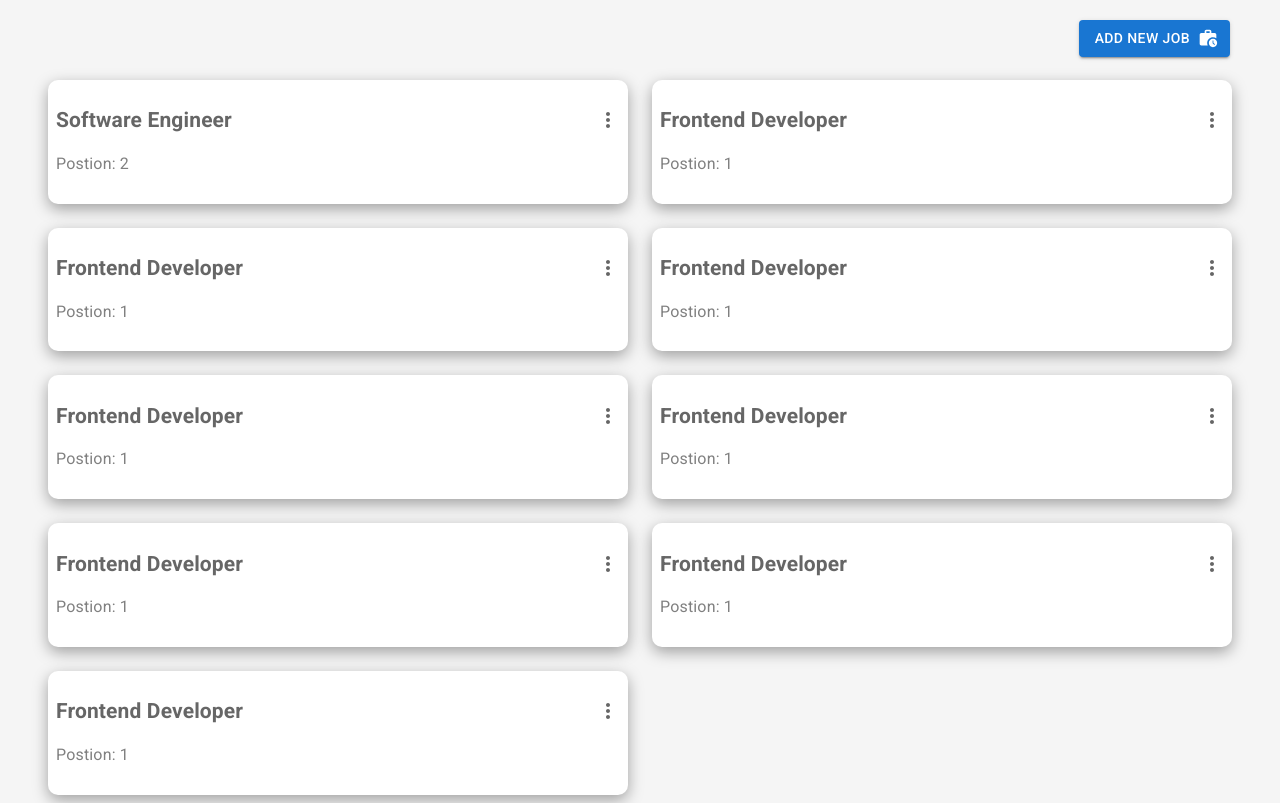
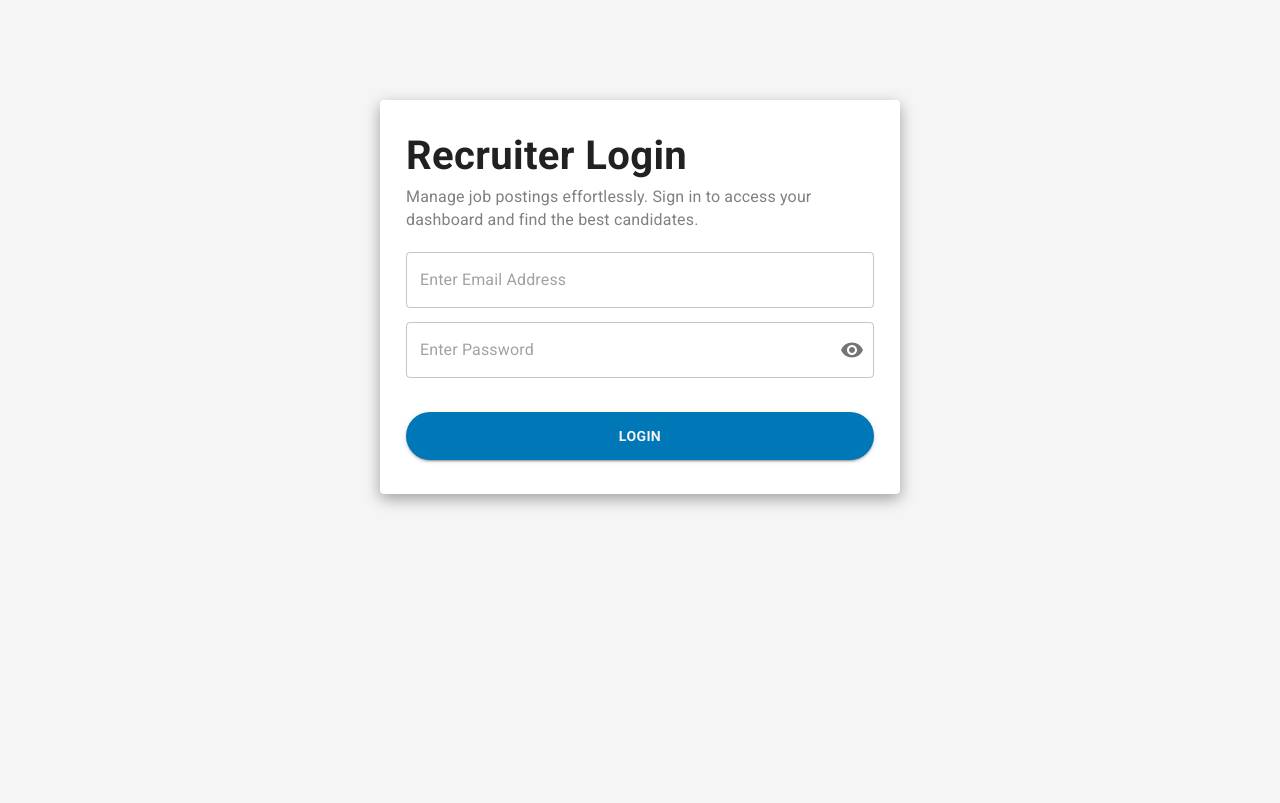
Before and after one commit to Shaahzad/Job-Management-Application, a React (Vite) app: page / in a window 1280 px wide. Built offline with nearby package versions, Linux system fonts and the light colour scheme.

Commit message:
Add new job Done with Protected Routed

```diff
--- a/package.json
+++ b/package.json
@@ -19,7 +19,8 @@
     "react": "^18.3.1",
     "react-dom": "^18.3.1",
     "react-hot-toast": "^2.5.1",
-    "react-redux": "^9.2.0"
+    "react-redux": "^9.2.0",
+    "react-router-dom": "^7.1.3"
   },
   "devDependencies": {
     "@eslint/js": "^9.17.0",
--- a/src/App.jsx
+++ b/src/App.jsx
@@ -1,13 +1,20 @@
 import React from 'react'
 import Login from './Components/Login'
 import Joblist from './Components/Joblist'
+import { BrowserRouter, Route, Routes } from 'react-router-dom'
+import ProtectedRoute from './Components/ProtectedRoute'
 
 const App = () => {
-
   return (
     <div>
-      {/* <Login /> */}
-      <Joblist />
+      <BrowserRouter>
+        <Routes>
+          <Route path="/" element={<Login />} />
+          <Route element={<ProtectedRoute />}>
+            <Route path="/joblist" element={<Joblist />} />
+          </Route>
+        </Routes>
+      </BrowserRouter>
     </div>
   )
 }
--- /dev/null
+++ b/src/Components/Addnewjob.jsx
@@ -0,0 +1,126 @@
+import React, { useState } from 'react';
+import Backdrop from '@mui/material/Backdrop';
+import Box from '@mui/material/Box';
+import Modal from '@mui/material/Modal';
+import Fade from '@mui/material/Fade';
+import Button from '@mui/material/Button';
+import WorkHistoryIcon from '@mui/icons-material/WorkHistory';
+import { TextField, Typography } from '@mui/material';
+import { useDispatch } from 'react-redux';
+import { GenerateUniqueId, addjob } from '../Redux/JobSlice';
+import { Toaster, toast } from 'react-hot-toast';
+import { LogoutOutlined } from '@mui/icons-material';
+import { useNavigate } from 'react-router-dom';
+
+const Addnewjob = () => {
+    const [open, setOpen] = useState(false);
+    const [title, setTitle] = useState('');
+    const [position, setPosition] = useState('');
+    const [titleerror, setTitleError] = useState('');
+    const [positionerror, setPositionError] = useState('');
+    const dispatch = useDispatch();
+    const navigate = useNavigate();
+
+    const handleOpen = () => setOpen(true);
+    const handleClose = () => setOpen(false);
+    const AddJobHandler = () => {
+        if (!title && !position) {
+            setTitleError('Title is required');
+            setPositionError('Position is required');
+        } else if (!title) {
+            setTitleError('Title is required');
+        }
+        else if (!position) {
+            setPositionError('Position is required');
+        }
+        else if (isNaN(position)) {
+            setPositionError('Position must be a number');
+        }
+        else if (title && position) {
+            dispatch(addjob({ id: GenerateUniqueId(), title: title, position: position }));
+            setTitle('')
+            setPosition('')
+            setTitleError('')
+            setPositionError('')
+            toast.success('Job added successfully')
+            setTimeout(() => {
+                handleClose()
+            }, 1000);
+        }
+    }
+
+    const logoutHandler = () => {
+        localStorage.removeItem('credential')
+        setTimeout(() => {
+            toast.success('Logout successful')
+            navigate('/')
+        }, 2000);
+    }
+
+    const style = {
+        position: 'absolute',
+        top: '50%',
+        left: '50%',
+        transform: 'translate(-50%, -50%)',
+        width: { xs: '60%', sm: '40%', md: '30%' },
+        bgcolor: 'background.paper',
+        boxShadow: 24,
+        borderRadius: '10px',
+        display: 'flex',
+        flexDirection: 'column',
+        gap: '10px',
+        p: 4,
+    };
+
+    return (
+        <div>
+            <div style={{ display: 'flex', justifyContent: 'flex-end', gap: '10px', paddingRight: '40px' }}>
+                <Button onClick={handleOpen} variant="contained" endIcon={<WorkHistoryIcon />}>
+                    Add New Job
+                </Button>
+                <Button onClick={logoutHandler} variant="contained" endIcon={<LogoutOutlined />}>
+                    Logout
+                </Button>
+            </div>
+            <Modal
+                aria-labelledby="transition-modal-title"
+                aria-describedby="transition-modal-description"
+                open={open}
+                onClose={handleClose}
+                closeAfterTransition
+                slots={{ backdrop: Backdrop }}
+                slotProps={{
+                    backdrop: {
+                        timeout: 500,
+                    },
+                }}
+            >
+                <Fade in={open}>
+                    <Box sx={style} >
+                        <Typography sx={{ fontSize: '20px', fontWeight: 'bold' }}>
+                            Add New Job
+                        </Typography>
+                        <TextField placeholder='Job Title' onChange={(e) => setTitle(e.target.value)} style={{ border: titleerror && '1px solid var(--secondary-color)', }} />
+                        {titleerror && <Typography
+                            variant="body2"
+                            sx={{ color: "red", fontSize: "14px", fontWeight: "bold" }}
+                        >
+                            {titleerror}
+                        </Typography>}
+                        <TextField placeholder='Position' onChange={(e) => setPosition(e.target.value)} style={{ border: positionerror && '1px solid var(--secondary-color)', }} />
+                        {positionerror && <Typography
+                            variant="body2"
+                            sx={{ color: "red", fontSize: "14px", fontWeight: "bold" }}
+                        >
+                            {positionerror}
+                        </Typography>}
+                        <Button onClick={AddJobHandler} variant="contained" sx={{ backgroundColor: 'var(--primary-color)' }}>Submit</Button>
+                    </Box>
+                </Fade>
+            </Modal>
+            <Toaster />
+        </div>
+    );
+}
+
+export default Addnewjob
--- a/src/Components/Joblist.jsx
+++ b/src/Components/Joblist.jsx
@@ -1,14 +1,14 @@
 import React from 'react'
 import { useSelector } from 'react-redux'
-import { Box, Button, Paper, Typography, styled } from '@mui/material'
+import { Box, Paper, Typography, styled } from '@mui/material'
 import MoreVertIcon from '@mui/icons-material/MoreVert';
 import Grid from '@mui/material/Grid';
-import WorkHistoryIcon from '@mui/icons-material/WorkHistory';
+import Addnewjob from './Addnewjob';
 
 
 
 const Joblist = () => {
-  const jobs = useSelector((state) => state.job)
+  const jobs = useSelector((state) => state.job.jobs)
   console.log(jobs)
 
   const Item = styled(Paper)(({ theme }) => ({
@@ -25,14 +25,12 @@ const Joblist = () => {
 
   return (
     <>
-      <Button variant="contained" endIcon={<WorkHistoryIcon/>} sx={{ position: 'absolute', top: '20px', right: '50px'}}>
-        Add New Job
-      </Button>
-      <Box sx={{ flexGrow: 1, paddingLeft: '40px', paddingRight: '40px', marginTop: '80px'}}>
-        <Grid container spacing={{ xs: 2, md: 3 }} columns={{ xs: 1, sm: 8 }}>
+     <Addnewjob />
+      <Box sx={{ flexGrow: 1, paddingLeft: '40px', paddingRight: '40px', marginTop: '40px'}}>
+        <Grid container spacing={{ xs: 2, md: 3 }} columns={{ xs: 1, sm: 8 }} >
           {jobs.map((job) => (
             <Grid item xs={2} sm={4} md={4} key={job.id}>
-              <Item>
+              <Item sx={{cursor: 'pointer'}}>
                 <div style={{ display: 'flex', justifyContent: 'space-between', alignItems: 'center' }}>
                   <h2>{job.title}</h2>
                   <MoreVertIcon />
--- a/src/Components/Login.jsx
+++ b/src/Components/Login.jsx
@@ -13,6 +13,7 @@ import {
 import Visibility from "@mui/icons-material/Visibility";
 import VisibilityOff from "@mui/icons-material/VisibilityOff";
 import toast, { Toaster } from "react-hot-toast";
+import { useNavigate } from "react-router-dom";
 
 const Login = () => {
   const [showPassword, setShowPassword] = useState(false);
@@ -20,7 +21,7 @@ const Login = () => {
   const [password, setPassword] = useState("");
   const [emailerror, setEmailError] = useState("");
   const [passworderror, setPasswordError] = useState("");
-
+  const navigate = useNavigate();
   const hardcodeEmail = "admin@example.com";
   const hardcodePassword = "password123";
 
@@ -40,7 +41,10 @@ const Login = () => {
       setEmail("");
       setEmailError("");
       setPasswordError("");
-      toast.success("Login successful");
+      setTimeout(() => {
+        toast.success("Login successful");
+        navigate("/joblist");
+      }, 2000);
     } else if (email !== hardcodeEmail) {
       setEmailError("Invalid email");
     } else if (password !== hardcodePassword) {
--- /dev/null
+++ b/src/Components/ProtectedRoute.jsx
@@ -0,0 +1,10 @@
+import React from 'react'
+import { Navigate, Outlet } from 'react-router-dom'
+
+const ProtectedRoute = () => {
+    const getUser = JSON.parse(localStorage.getItem('credential'))
+    console.log(getUser)
+    return getUser ? <Outlet /> : <Navigate to="/" />
+}
+
+export default ProtectedRoute
--- a/src/Redux/JobSlice.js
+++ b/src/Redux/JobSlice.js
@@ -1,9 +1,10 @@
 import { createSlice } from "@reduxjs/toolkit";
 
 
-const GenerateUniqueId = () => Date.now() + Math.floor(Math.random() * 10000)
+export const GenerateUniqueId = () => Date.now() + Math.floor(Math.random() * 10000)
 
-const initialState = [
+const initialState = {
+    jobs: [
         {
             "id": GenerateUniqueId(),
             "title": "Software Engineer",
@@ -16,50 +17,45 @@ const initialState = [
         },
         {
             "id": GenerateUniqueId(),
-        "title": "Frontend Developer",
+            "title": "Backend Developer",
             "position": 1
         },
         {
             "id": GenerateUniqueId(),
-        "title": "Frontend Developer",
+            "title": "PHP Developer",
             "position": 1
         },
         {
             "id": GenerateUniqueId(),
-        "title": "Frontend Developer",
+            "title": "Laravel Developer",
             "position": 1
         },
         {
             "id": GenerateUniqueId(),
-        "title": "Frontend Developer",
+            "title": "Mern Stack Developer",
             "position": 1
         },
         {
             "id": GenerateUniqueId(),
-        "title": "Frontend Developer",
+            "title": "React Developer",
             "position": 1
         },
         {
             "id": GenerateUniqueId(),
-        "title": "Frontend Developer",
+            "title": "Angular Developer",
             "position": 1
         },
-    {
-        "id": GenerateUniqueId(),
-        "title": "Frontend Developer",
-        "position": 1
-    },
-]
+    ],
+}
 
 const JobSlice = createSlice({
     name: 'Job',
     initialState,
     reducers: {
         addjob: (state, action) => {
-
+            state.jobs = [...state.jobs, action.payload]
         }
     }
-
 })
 
 
--- a/src/Redux/Store.js
+++ b/src/Redux/Store.js
@@ -4,7 +4,7 @@ import jobReducer from "./JobSlice";
 
 
 const store = configureStore({
-    reducer:{
+    reducer: {
         job: jobReducer
     }
 })
--- a/src/index.css
+++ b/src/index.css
@@ -1,8 +1,7 @@
 :root {
-    --primary-color: #3f51b5;
+    --primary-color: #0077b6;
     --secondary-color: #dc004e;
     --background-color: #f5f5f5;
-    --text-color: #333333;
   }
 
 
```
Also changed, not shown: src/main.jsx (+3 -4 lines), 1 other file (tests, documents, lock files or other folders). Lines whose indentation alone changed are shown as unchanged.
